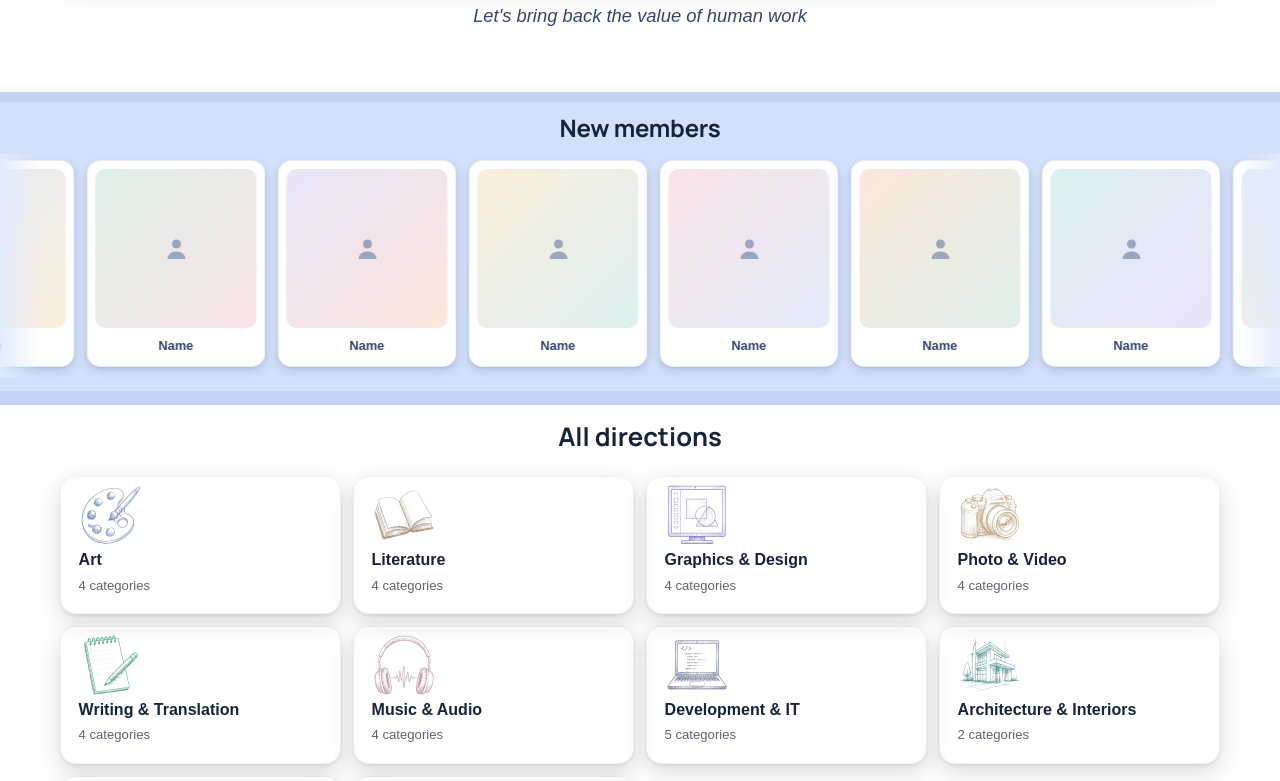
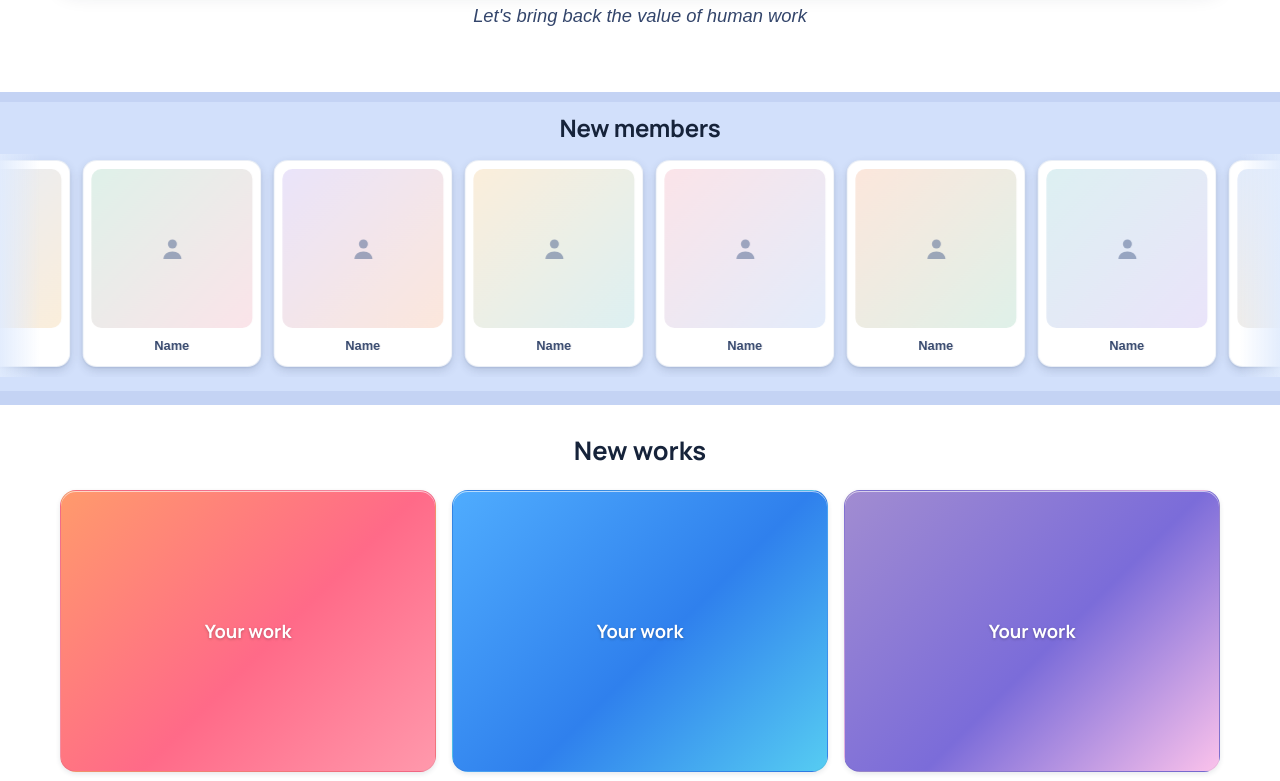
Before and after one commit to dm100usa-oss/no-ai-marketplace, a Next.js app: page /en in a window 1280 px wide. Shown: the part 2000-2781 px from the top of the page. Built offline with nearby package versions, Linux system fonts and the light colour scheme; a web font is replaced by a local one.

Commit message:
Add files via upload

```diff
--- a/src/app/[lang]/page.tsx
+++ b/src/app/[lang]/page.tsx
@@ -13,6 +13,7 @@ import {
   TeamIcon,
 } from "@/components/icons";
 import { getDictionary } from "@/i18n";
+import { profileBasePath } from "@/lib/profile-path";
 import { categoryCount } from "@/lib/plural";
 import { getWeeklyVisits, getAverageRating } from "@/lib/redis";
 import { DEFAULT_LOCALE, isLocale } from "@/i18n/config";
@@ -21,6 +22,7 @@ import {
   getActiveDirectionsL,
   getAllCategoriesL,
   getCategoriesByDirectionL,
+  getNewestProfilesL,
   directionOfCategoryL,
 } from "@/lib/localized-data";
 
@@ -48,6 +50,16 @@ export default async function HomePage({
   ]);
 
   const dirs = getActiveDirectionsL(locale);
+
+  // New works strip: real works from the newest profiles, newest first.
+  // A profile qualifies only if it is real (not a demo placeholder) and
+  // actually carries a picture (mainImage). We take up to six; whatever is
+  // missing is filled by coloured "your work" invitation cards below. So
+  // the moment a real author with a work is added, it shows here on the
+  // next load — no manual step.
+  const newWorks = getNewestProfilesL(locale)
+    .filter((p) => !p.demo && p.mainImage)
+    .slice(0, 6);
 
   // Named, not sliced. Taking the first eight of the list gave whatever
   // happened to sit at the top of categories.ts — four painters and four
@@ -348,6 +360,93 @@ export default async function HomePage({
         namePlaceholder={dict.home.newMembersNamePlaceholder}
       />
 
+      {/* ---------- New works ---------- */}
+      {/* Shows real works from the newest authors first, each linking to
+          that author's profile. Any slot with no work yet is a coloured
+          "your work" invitation that links to /join. With no works at all
+          the whole strip is invitations — a living colour field, not an
+          empty shelf. It fills itself in as real authors arrive; nothing to
+          switch on by hand. */}
+      <section className="pb-[clamp(2.5rem,6vw,4.5rem)]" style={{ paddingTop: "26px" }}>
+        <div className="container-page">
+          <p
+            className="mb-[18px] text-center text-[1.35rem] font-bold md:text-[1.6rem]"
+            style={{ fontFamily: "var(--font-display)", color: "var(--color-ink)" }}
+          >
+            {dict.home.newWorksTitle}
+          </p>
+          <div className="grid grid-cols-1 gap-4 sm:grid-cols-2 lg:grid-cols-3">
+            {(() => {
+              const slotGradients = [
+                "linear-gradient(135deg, #ff9a6c 0%, #ff6a88 55%, #ff99ac 100%)",
+                "linear-gradient(135deg, #4facfe 0%, #2f80ed 55%, #56ccf2 100%)",
+                "linear-gradient(135deg, #a18cd1 0%, #7b6cd9 55%, #fbc2eb 100%)",
+                "linear-gradient(135deg, #43e97b 0%, #12b98a 55%, #38f9d7 100%)",
+                "linear-gradient(135deg, #fbc687 0%, #f7797d 55%, #fbd786 100%)",
+                "linear-gradient(135deg, #5b6bd6 0%, #6a3fb5 55%, #b06ab3 100%)",
+              ];
+              const cards = [];
+
+              // Real works first: picture of the work, linking to the author.
+              for (const p of newWorks) {
+                const href = `${profileBasePath(p.profileType)}/${p.slug}`;
+                cards.push(
+                  <LocaleLink
+                    key={`work-${p.slug}`}
+                    lang={locale}
+                    href={href}
+                    className="press-btn relative flex aspect-[4/3] items-end overflow-hidden rounded-2xl"
+                  >
+                    <img
+                      src={p.mainImage}
+                      alt={p.name}
+                      loading="lazy"
+                      decoding="async"
+                      className="absolute inset-0 h-full w-full object-cover"
+                    />
+                    <span
+                      className="relative w-full px-3 py-2 text-[0.95rem] font-semibold"
+                      style={{
+                        color: "#ffffff",
+                        background: "linear-gradient(to top, rgba(0,0,0,0.55), rgba(0,0,0,0))",
+                      }}
+                    >
+                      {p.name}
+                    </span>
+                  </LocaleLink>,
+                );
+              }
+
+              // Fill remaining slots up to six with invitation cards.
+              for (let i = newWorks.length; i < 6; i++) {
+                cards.push(
+                  <LocaleLink
+                    key={`slot-${i}`}
+                    lang={locale}
+                    href="/join"
+                    className="press-btn relative flex aspect-[4/3] items-center justify-center overflow-hidden rounded-2xl"
+                    style={{ background: slotGradients[i % slotGradients.length] }}
+                  >
+                    <span
+                      className="text-[1.15rem] font-bold"
+                      style={{
+                        fontFamily: "var(--font-display)",
+                        color: "#ffffff",
+                        textShadow: "0 1px 3px rgba(0,0,0,0.25)",
+                      }}
+                    >
+                      {dict.states.slotYourWork}
+                    </span>
+                  </LocaleLink>,
+                );
+              }
+
+              return cards;
+            })()}
+          </div>
+        </div>
+      </section>
+
       {/* ---------- Explore directions ---------- */}
       <section className="pb-[clamp(2.5rem,6vw,4.5rem)]" style={{ paddingTop: "12px" }}>
         <div className="container-page">
--- a/src/i18n/dictionaries/en.ts
+++ b/src/i18n/dictionaries/en.ts
@@ -129,6 +129,7 @@ export const en: Dictionary = {
     heroSlogan: "Let's bring back the value of human work",
     newMembersTitle: "New members",
     newMembersNamePlaceholder: "Name",
+    newWorksTitle: "New works",
     heroStatement:
       "No AI Directory is where businesses and individual clients find verified professionals, teams and companies working without generative AI, when originality, accountability and clear rights to the result matter",
     heroFindButton: "Find a creator",
--- a/src/i18n/dictionaries/ru.ts
+++ b/src/i18n/dictionaries/ru.ts
@@ -130,6 +130,7 @@ export const ru: Dictionary = {
     heroSlogan: "Давайте вместе вернем ценность человеческому труду",
     newMembersTitle: "Новые участники",
     newMembersNamePlaceholder: "Имя",
+    newWorksTitle: "Новые работы",
     heroStatement:
       "No AI Directory это место, где бизнес и частные заказчики находят проверенных специалистов, команды и компании, работающие без генеративного ИИ, когда важны оригинальность, ответственность и понятные права на результат",
     heroFindButton: "Найти исполнителя",
--- a/src/i18n/types.ts
+++ b/src/i18n/types.ts
@@ -133,6 +133,7 @@ export interface Dictionary {
     /** Title above the "new members" marquee. */
     newMembersTitle: string;
     newMembersNamePlaceholder: string;
+    newWorksTitle: string;
     heroStatement: string;
     heroFindButton: string;
     heroActions: { hint: string; label: string; href: string }[];
```
